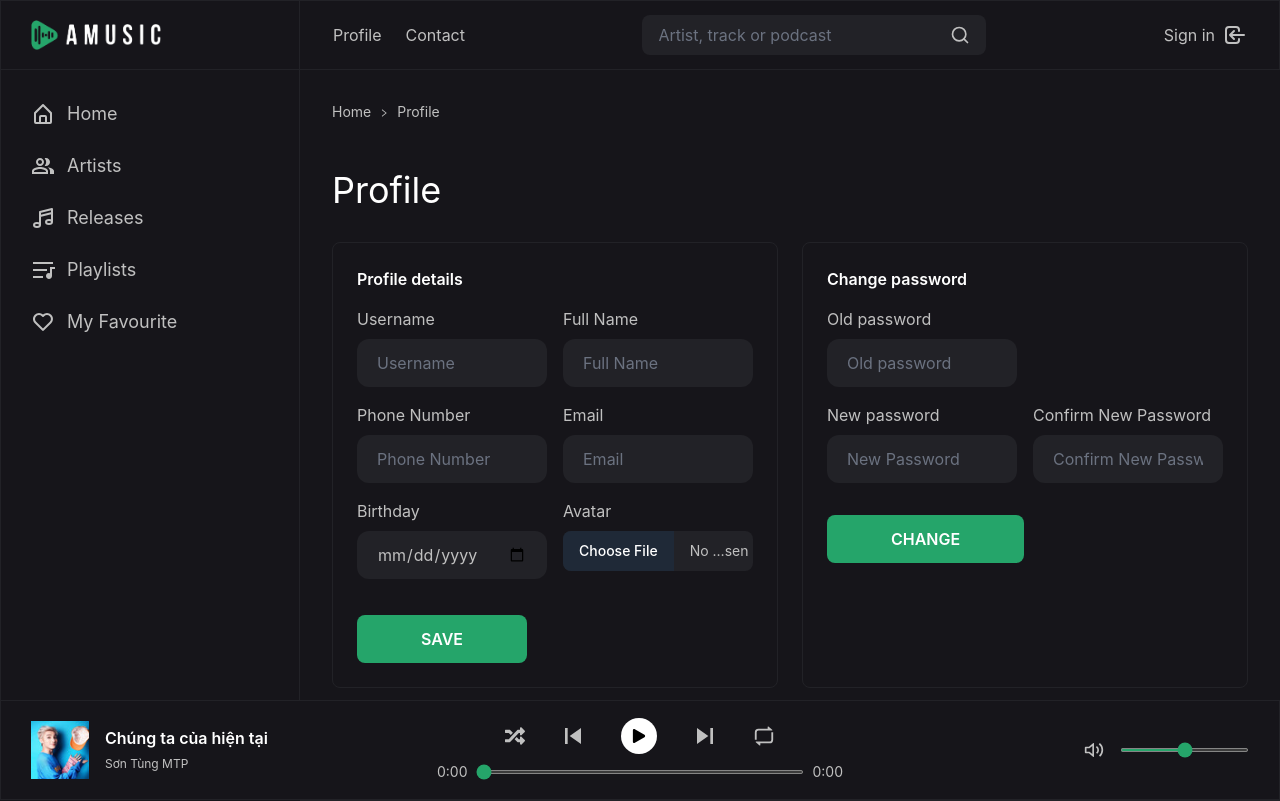
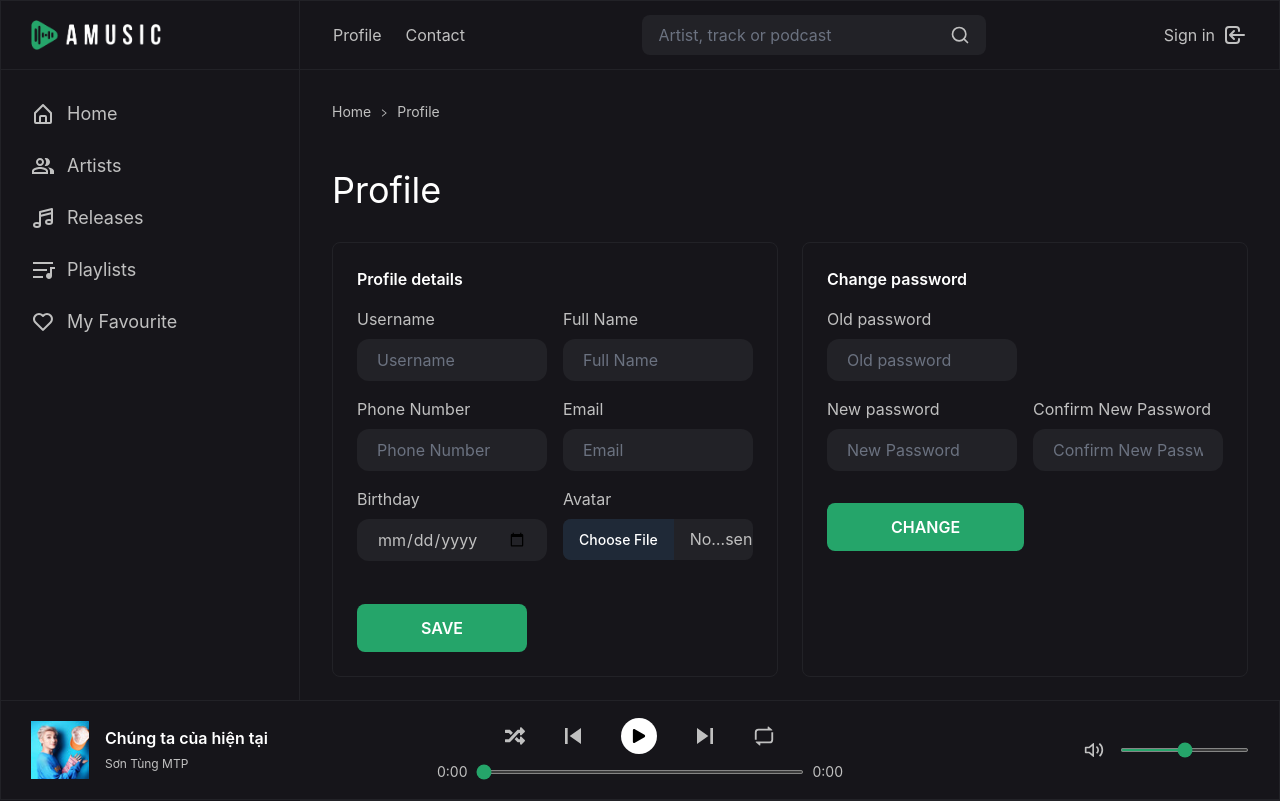
Before and after one commit to dotuananh22/music-app-frontend, a React (Create React App) app: page /profile in a window 1280 px wide. Shown: the top 801 px of the page. Built offline with nearby package versions, Linux system fonts and the light colour scheme.

Commit message:
edit input tags

```diff
--- a/src/components/Common/Input.tsx
+++ b/src/components/Common/Input.tsx
@@ -14,7 +14,7 @@ const Input = (props: InputProps) => {
       name={props.name}
       placeholder={props.placeHolder}
       disabled={props.disabled}
-      className="bg-[#222227] h-[48px] w-full border-none rounded-xl px-[20px] outline-none delay-50 transition-all ease-linear text-[#C0C0C0]"
+      className="bg-[#222227] h-[42px] w-full border-none rounded-xl px-[20px] outline-none delay-50 transition-all ease-linear text-[#C0C0C0]"
     />
   );
 };
--- a/src/components/Profile/index.tsx
+++ b/src/components/Profile/index.tsx
@@ -50,7 +50,7 @@ const Profile = () => {
                 </label>
                 {/* File must be image */}
                 <input
-                  className="block w-full text-sm text-[#C0C0C0] bg-[#222227] border-none rounded-lg cursor-pointer focus:outline-none"
+                  className="block w-full text-[#C0C0C0] bg-[#222227] border-none rounded-lg cursor-pointer focus:outline-none"
                   id="file_input"
                   type="file"
                   accept="image/*"
```
